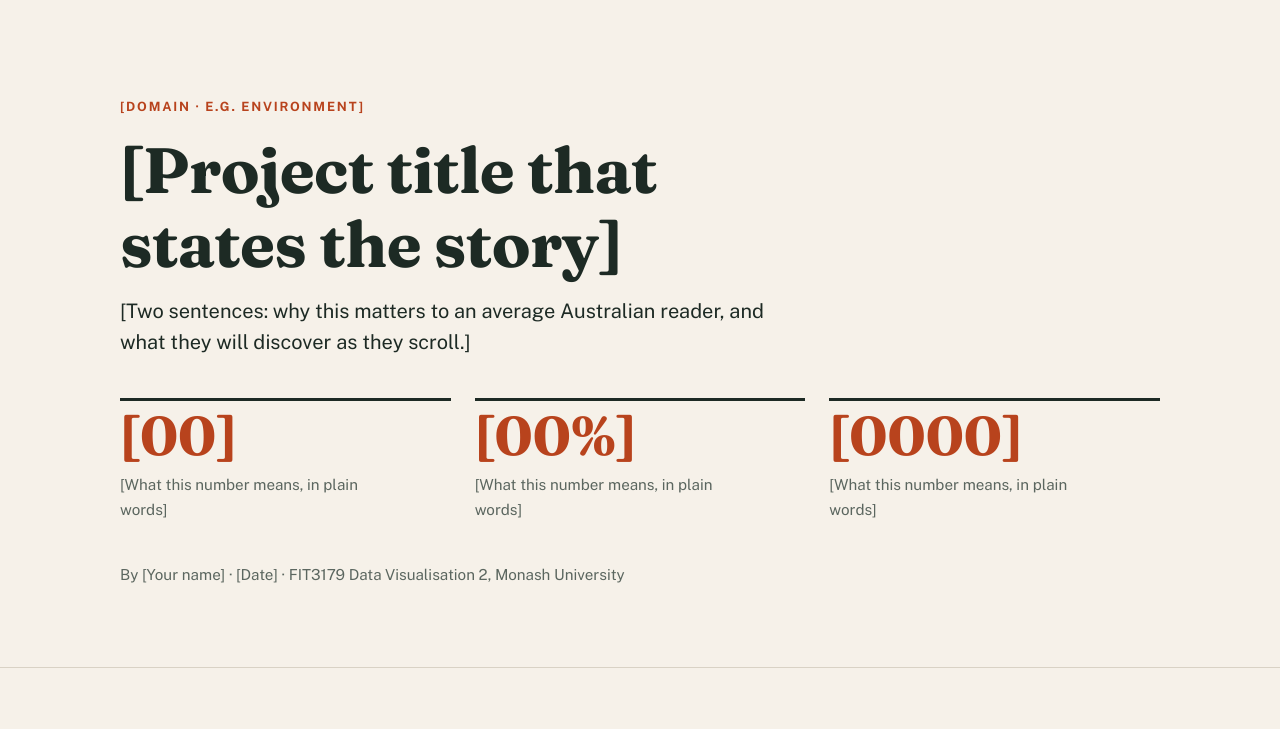
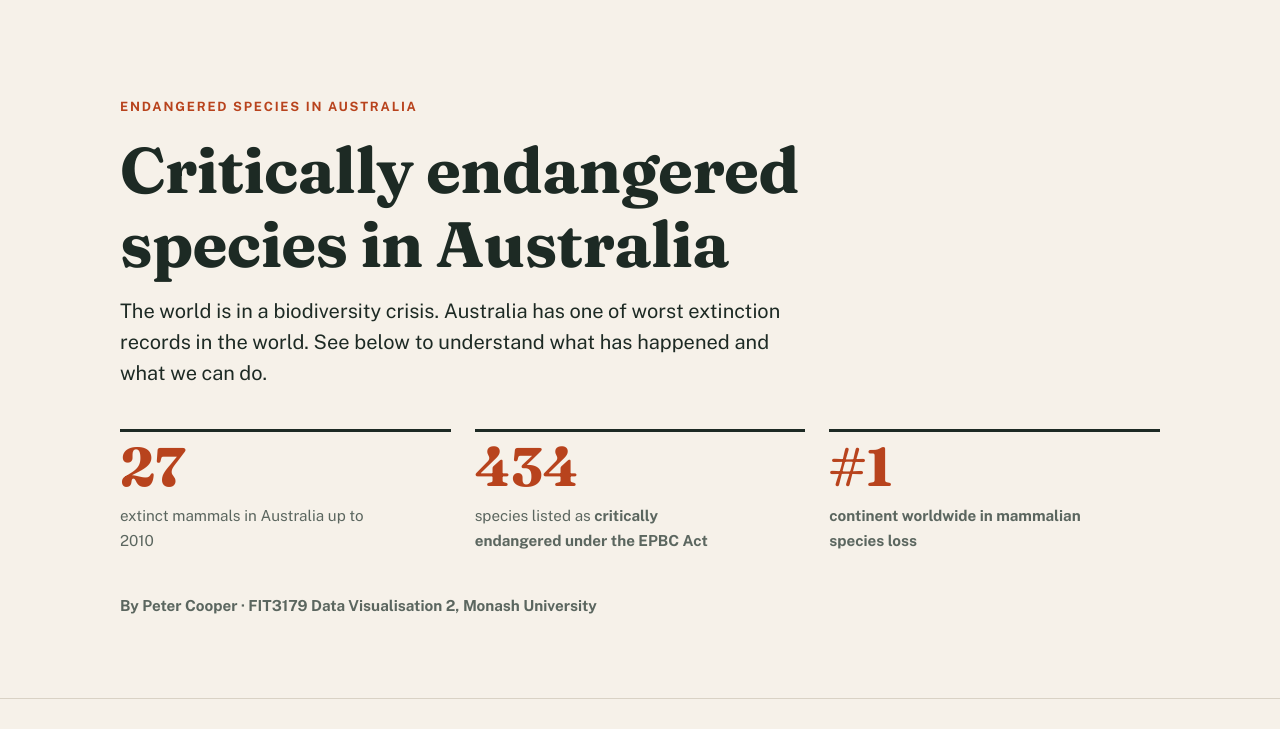
Before and after one commit to pcoo0009/data-visualisation-2, a plain HTML site: page index.html in a window 1280 px wide. Shown: the top 729 px of the page. Drawn offline with nearby package versions, Linux system fonts and the light colour scheme; no server answers; a script that the page names is missing.

Commit message:
Top templates filled in

```diff
--- a/index.html
+++ b/index.html
@@ -44,27 +44,27 @@
   <!-- ================= HERO / INTRODUCTION ================= -->
   <header class="hero">
     <div class="page">
-      <p class="kicker">[Domain · e.g. Environment]</p>
-      <h1>[Project title that states the story]</h1>
-      <p class="lede">[Two sentences: why this matters to an average Australian reader, and what they will discover as they scroll.]</p>
+      <p class="kicker">Endangered Species in Australia</p>
+      <h1>Critically endangered species in Australia</h1>
+      <p class="lede">The world is in a biodiversity crisis. Australia has one of worst extinction records in the world. See below to understand what has happened and what we can do.</p>
 
       <!-- Key figures: three quick numbers that hook the reader -->
       <div class="stats">
         <div class="stat">
-          <div class="stat-num">[00]</div>
-          <p class="stat-label">[What this number means, in plain words]</p>
+          <div class="stat-num">27</div>
+          <p class="stat-label">extinct mammals in Australia up to 2010</p>
         </div>
         <div class="stat">
-          <div class="stat-num">[00%]</div>
-          <p class="stat-label">[What this number means, in plain words]</p>
+          <div class="stat-num">434</div>
+          <p class="stat-label">species listed as <b>critically endangered<b> under the EPBC Act</p>
         </div>
         <div class="stat">
-          <div class="stat-num">[0000]</div>
-          <p class="stat-label">[What this number means, in plain words]</p>
+          <div class="stat-num">#1</div>
+          <p class="stat-label">continent worldwide in mammalian species loss</p>
         </div>
       </div>
 
-      <p class="byline">By [Your name] · [Date] · FIT3179 Data Visualisation 2, Monash University</p>
+      <p class="byline">By Peter Cooper · FIT3179 Data Visualisation 2, Monash University</p>
     </div>
   </header>
 
```
